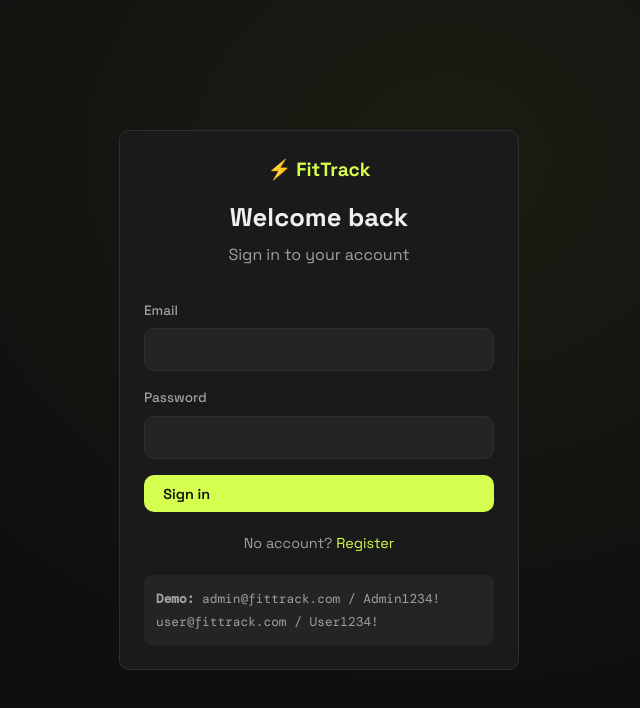
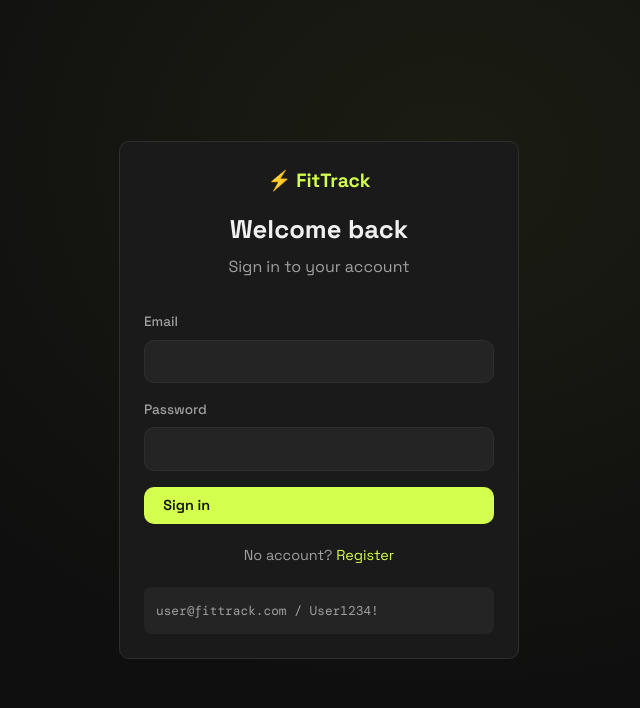
Before and after one commit to Javokhir05/fittrack, a React (Vite) app in the folder frontend/: page /login in a window 1280 px wide. Shown: the top 708 px of the page, without its empty margins (321-961 px from the left). Built offline with nearby package versions, Linux system fonts and the light colour scheme; no server answers; the HTML template or start-up script is replaced by a standard one.

Commit message:
removed admin infos in registration

```diff
--- a/frontend/src/pages/LoginPage.jsx
+++ b/frontend/src/pages/LoginPage.jsx
@@ -50,7 +50,6 @@
         </form>
         <p className="auth-footer">No account? <Link to="/register">Register</Link></p>
         <div className="demo-creds">
-          <p><strong>Demo:</strong> admin@fittrack.com / Admin1234!</p>
           <p>user@fittrack.com / User1234!</p>
         </div>
       </div>
```
Also changed, not shown: frontend/src/api/client.js (line endings or trailing spaces).
